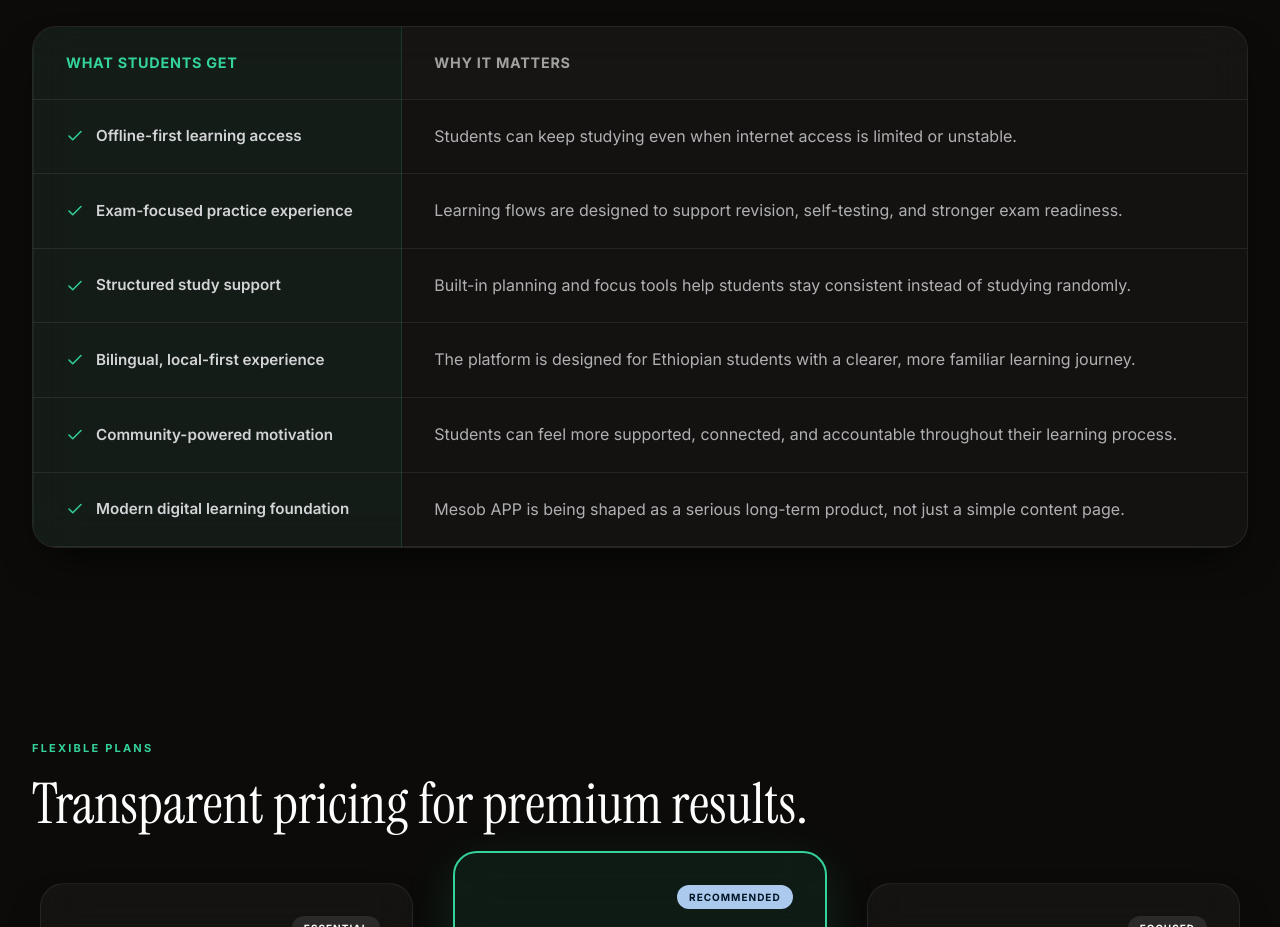
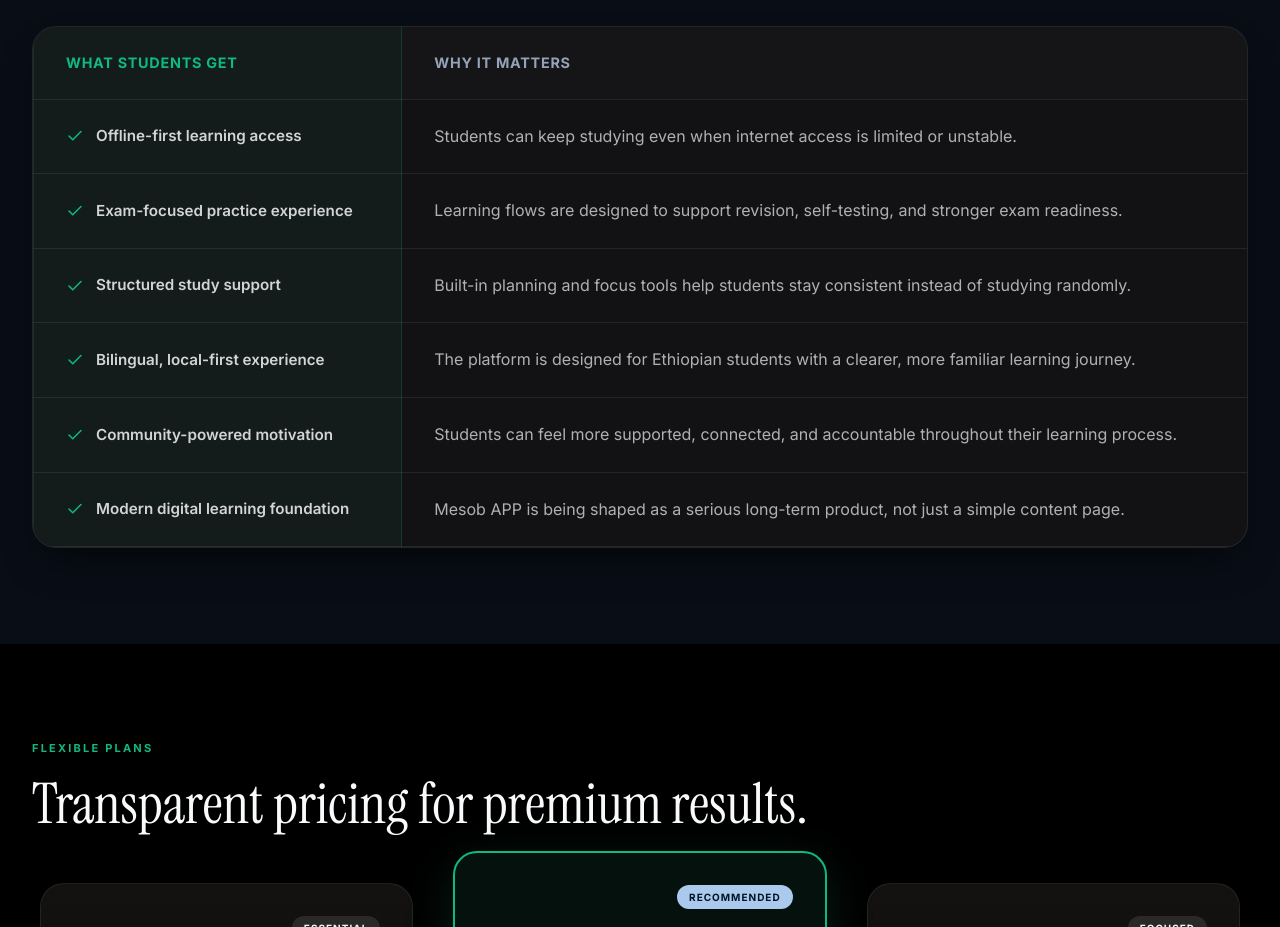
Before and after one commit to abii16/Mesob_Academy, a React (Vite) app: page / in a window 1280 px wide. Shown: the part 2780-3707 px from the top of the page. Built offline with nearby package versions, Linux system fonts and the light colour scheme.

Commit message:
style: update index.css styling

```diff
--- a/src/index.css
+++ b/src/index.css
@@ -1,52 +1,52 @@
 :root {
-  /* Colors - Mobile App Premium Dark/Glassmorphic Theme */
-  --color-surface: #171614;
-  --color-surface-dim: #0c0b0a;
-  --color-surface-bright: #1f1d1b;
-  --color-surface-container-lowest: #050505;
-  --color-surface-container-low: #0c0b0a;
-  --color-surface-container: #171614;
-  --color-surface-container-high: #1f1d1b;
-  --color-surface-container-highest: #2b2926;
-  --color-on-surface: #fdfdfd;
-  --color-on-surface-variant: rgba(255, 255, 255, 0.6);
-  --color-inverse-surface: #fdfdfd;
-  --color-inverse-on-surface: #0c0b0a;
+  /* Colors - Modern Pure Neutral Dark Theme */
+  --color-surface: #141414;
+  --color-surface-dim: #000000;
+  --color-surface-bright: #1c1c1c;
+  --color-surface-container-lowest: #000000;
+  --color-surface-container-low: #000000;
+  --color-surface-container: #141414;
+  --color-surface-container-high: #1c1c1c;
+  --color-surface-container-highest: #262626;
+  --color-on-surface: #f8fafc;
+  --color-on-surface-variant: #94a3b8;
+  --color-inverse-surface: #f8fafc;
+  --color-inverse-on-surface: #090d16;
   --color-outline: rgba(255, 255, 255, 0.08);
-  --color-outline-variant: rgba(255, 255, 255, 0.03);
-  --color-surface-tint: #34d399;
-  --color-primary: #34d399; /* Cyber Mint */
-  --color-on-primary: #064e3b;
-  --color-primary-container: #064e3b;
-  --color-on-primary-container: #34d399;
+  --color-outline-variant: rgba(255, 255, 255, 0.04);
+  --color-surface-tint: #10b981;
+  --color-primary: #10b981;
+  --color-on-primary: #ffffff;
+  --color-primary-container: rgba(16, 185, 129, 0.15);
+  --color-on-primary-container: #10b981;
   --color-inverse-primary: #059669;
-  --color-secondary: rgba(255, 255, 255, 0.5);
-  --color-on-secondary: #171614;
-  --color-secondary-container: #1f1d1b;
-  --color-on-secondary-container: #fdfdfd;
-  --color-tertiary: #fbbf24;
-  --color-on-tertiary: #2d2218;
-  --color-tertiary-container: #ecfdf5;
-  --color-on-tertiary-container: #059669;
-  --color-error: #fb7185;
+  --color-secondary: #94a3b8;
+  --color-on-secondary: #131b2e;
+  --color-secondary-container: #1e293b;
+  --color-on-secondary-container: #f8fafc;
+  --color-tertiary: #f59e0b;
+  --color-on-tertiary: #090d16;
+  --color-tertiary-container: rgba(245, 158, 11, 0.15);
+  --color-on-tertiary-container: #f59e0b;
+  --color-error: #f43f5e;
   --color-on-error: #ffffff;
-  --color-error-container: #4c0519;
-  --color-on-error-container: #fb7185;
-  --color-primary-fixed: #86efac;
-  --color-primary-fixed-dim: #34d399;
+  --color-error-container: rgba(244, 63, 94, 0.15);
+  --color-on-error-container: #f43f5e;
+  --color-primary-fixed: #6ee7b7;
+  --color-primary-fixed-dim: #10b981;
   --color-on-primary-fixed: #064e3b;
   --color-on-primary-fixed-variant: #064e3b;
-  --color-secondary-fixed: #faf7f2;
-  --color-secondary-fixed-dim: #faf7f2;
-  --color-on-secondary-fixed: #2d2218;
-  --color-on-secondary-fixed-variant: rgba(45, 34, 24, 0.6);
-  --color-tertiary-fixed: #fcd34d;
-  --color-tertiary-fixed-dim: #fbbf24;
-  --color-on-tertiary-fixed: #2d2218;
-  --color-on-tertiary-fixed-variant: rgba(45, 34, 24, 0.6);
-  --color-background: #0c0b0a;
-  --color-on-background: #fdfdfd;
-  --color-surface-variant: #1f1d1b;
+  --color-secondary-fixed: #f1f5f9;
+  --color-secondary-fixed-dim: #cbd5e1;
+  --color-on-secondary-fixed: #0f172a;
+  --color-on-secondary-fixed-variant: #64748b;
+  --color-tertiary-fixed: #fde68a;
+  --color-tertiary-fixed-dim: #f59e0b;
+  --color-on-tertiary-fixed: #0f172a;
+  --color-on-tertiary-fixed-variant: #64748b;
+  --color-background: #090d16;
+  --color-on-background: #f8fafc;
+  --color-surface-variant: #1e293b;
 
   /* Typography */
   --font-display: 'Instrument Serif', serif;
```
